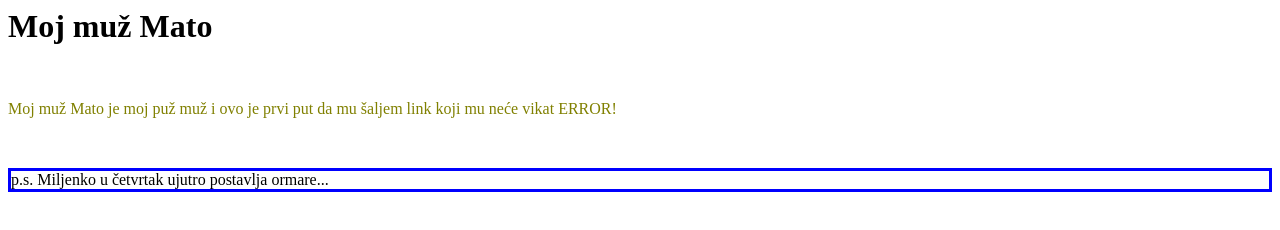
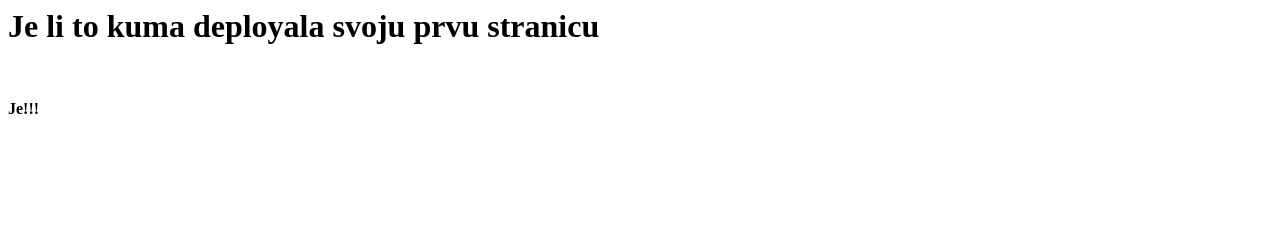
Before and after one commit to GabrijelaJuricic/GabrijelaJuricic.github.io, a plain HTML site: page index.html in a window 1280 px wide. Drawn offline with Linux system fonts and the light colour scheme.

Commit message:
Jopa version

```diff
--- a/index.html
+++ b/index.html
@@ -1,3 +1,2 @@
-<h1>Moj muž Mato</h1><br>
-<p style="color:olive">Moj muž Mato je moj puž muž i ovo je prvi put da mu šaljem link koji mu neće vikat ERROR!</p><br>
-<p style="border: 3px solid blue">p.s. Miljenko u četvrtak ujutro postavlja ormare...</p>
+<h1>Je li to kuma deployala svoju prvu stranicu</h1><br>
+<p><strong>Je!!!</strong></p>
```
